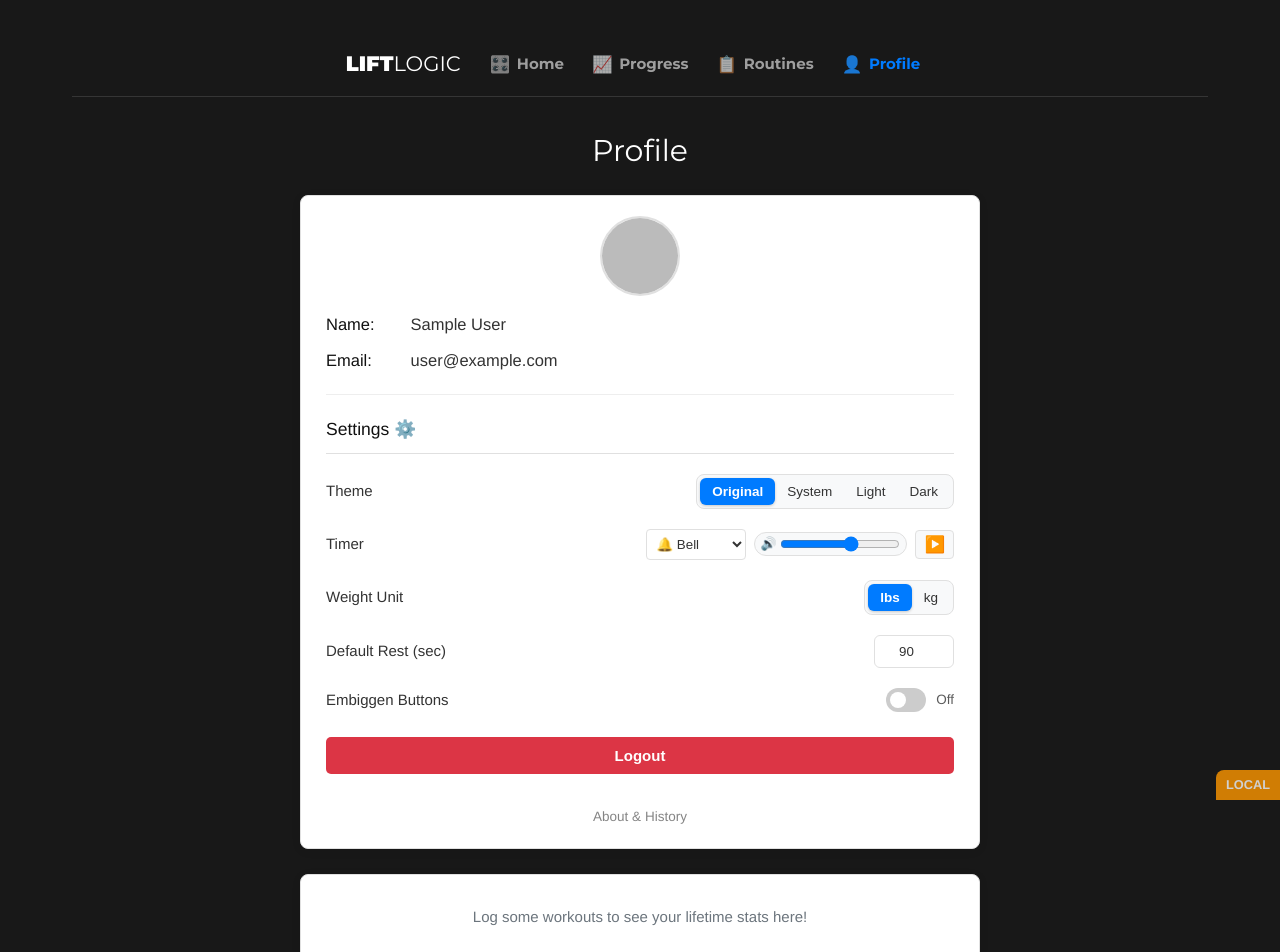
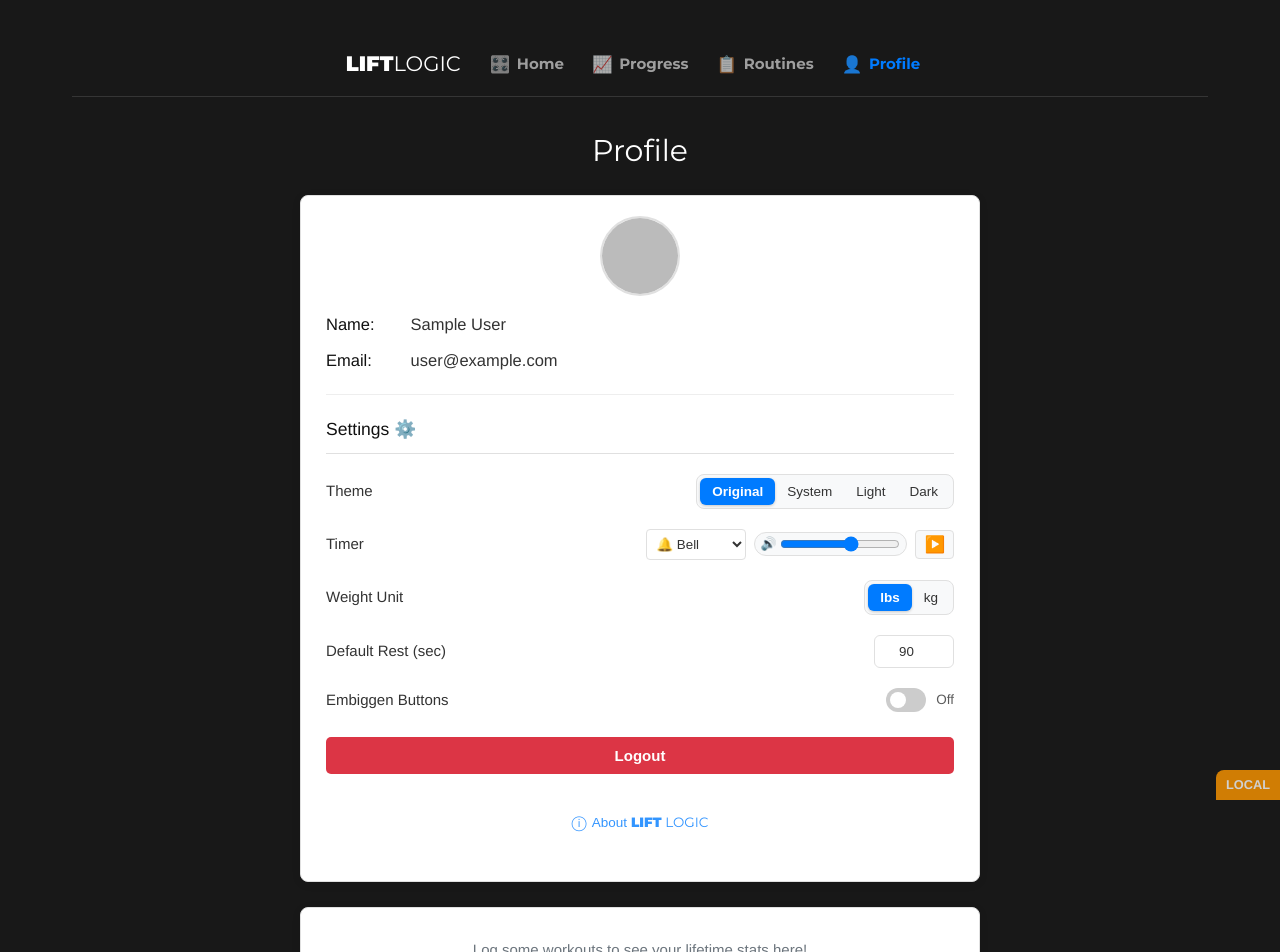
Before and after one commit to beuhjonny/liftassist-app, a Vue app: page /profile in a window 1280 px wide. Shown: the top 952 px of the page. Built offline with nearby package versions, Linux system fonts and the light colour scheme; no server answers; the database is empty; sample sign-in values are in the browser's storage.

Commit message:
refactor: standardize changelog dates and terminology

```diff
--- /dev/null
+++ b/src/components/AboutModal.vue
@@ -0,0 +1,131 @@
+<template>
+  <div class="about-modal-container">
+    <button @click="openModal" class="button-about">
+      <span class="info-icon" aria-hidden="true">ⓘ</span> About <span style="font-family: 'Montserrat', sans-serif; margin-left:4px;"><span class="brand-lift">LIFT</span> <span class="brand-logic">LOGIC</span></span>
+    </button>
+
+    <div v-if="isOpen" class="manifesto-modal-overlay" @click.self="closeModal">
+      <div class="manifesto-modal-content card">
+        <button @click="closeModal" class="modal-close-button" aria-label="Close manifesto">&times;</button>
+        <div style="text-align: center; margin-bottom: 20px;">
+             <h1 class="welcome-title" style="font-size: 2.2em; margin-top: 0; margin-bottom: 5px; display: flex; justify-content: center; align-items: center;">
+               <span class="brand-lift">LIFT</span> <span class="brand-logic">LOGIC</span>
+             </h1>
+             <p class="welcome-subtitle" style="margin-bottom: 15px;">Get Stronger Progressively.</p>
+        </div>
+        <ManifestoComponent />
+      </div>
+    </div>
+  </div>
+</template>
+
+<script setup lang="ts">
+import { ref } from 'vue';
+import ManifestoComponent from './ManifestoComponent.vue';
+
+const isOpen = ref(false);
+
+const openModal = () => {
+  isOpen.value = true;
+};
+
+const closeModal = () => {
+  isOpen.value = false;
+};
+</script>
+
+<style scoped>
+.about-modal-container {
+    text-align: center;
+    margin-top: 30px;
+    margin-bottom: 20px;
+}
+
+.button-about {
+  background: none;
+  border: none;
+  color: #007bff;
+  cursor: pointer;
+  font-size: 0.9em;
+  display: inline-flex;
+  align-items: center;
+  justify-content: center;
+  padding: 10px;
+  opacity: 0.8;
+  transition: opacity 0.2s;
+}
+
+.button-about:hover {
+  opacity: 1;
+  text-decoration: underline;
+}
+
+.info-icon {
+  margin-right: 5px;
+  font-size: 1.1em;
+}
+
+.brand-lift {
+  font-weight: 900;
+}
+.brand-logic {
+  font-weight: 400;
+}
+
+/* Modal Styles - Duplicated/Adapted from Home.vue */
+.manifesto-modal-overlay {
+  position: fixed;
+  top: 0;
+  left: 0;
+  right: 0;
+  bottom: 0;
+  background-color: rgba(0, 0, 0, 0.85);
+  display: flex;
+  justify-content: center;
+  align-items: center;
+  z-index: 2000;
+  padding: 20px;
+  backdrop-filter: blur(5px);
+}
+
+.manifesto-modal-content {
+  background-color: var(--color-card-bg); /* Use theme color */
+  padding: 30px;
+  border-radius: 12px;
+  max-width: 600px;
+  width: 100%;
+  max-height: 90vh;
+  overflow-y: auto;
+  position: relative;
+  box-shadow: 0 4px 30px rgba(0, 0, 0, 0.5);
+  border: 1px solid var(--color-card-border);
+  color: var(--color-card-text);
+}
+
+.modal-close-button {
+  position: absolute;
+  top: 15px;
+  right: 15px;
+  background: none;
+  border: none;
+  font-size: 30px;
+  color: var(--color-card-text);
+  cursor: pointer;
+  line-height: 1;
+  padding: 0;
+  opacity: 0.5;
+  transition: opacity 0.2s;
+}
+
+.modal-close-button:hover {
+  opacity: 1;
+}
+
+.welcome-title {
+    color: var(--color-card-heading);
+}
+.welcome-subtitle {
+    color: var(--color-card-text);
+    opacity: 0.8;
+}
+</style>
--- a/src/views/Home.vue
+++ b/src/views/Home.vue
@@ -171,26 +171,13 @@
       </div>
     </div>
 
-      <div class="about-section-logged-in">
-        <button @click="toggleManifestoModal" class="button-about">
-          <span class="info-icon" aria-hidden="true">ⓘ</span> About <span style="font-family: 'Montserrat', sans-serif; margin-left:4px;"><span class="brand-lift">LIFT</span> <span class="brand-logic">LOGIC</span></span>
-        </button>
-      </div>
+    <!-- About / Manifesto Modal Button (Reusable) -->
+    <div v-if="user" class="about-section-wrapper">
+        <AboutModal />
+    </div>
+
     <div v-if="user && !activeProgram.id && isProgramLoading" class="loading-message">
         <p>Loading your program details...</p>
-    </div>
-
-    <div v-if="user && showManifestoModal" class="manifesto-modal-overlay" @click.self="closeManifestoModal">
-      <div class="manifesto-modal-content card">
-        <button @click="closeManifestoModal" class="modal-close-button" aria-label="Close manifesto">&times;</button>
-        <div style="text-align: center; margin-bottom: 20px;">
-             <h1 class="welcome-title" style="font-size: 2.2em; margin-top: 0; margin-bottom: 5px; display: flex; justify-content: center; align-items: center;">
-               <span class="brand-lift">LIFT</span> <span class="brand-logic">LOGIC</span>
-             </h1>
-             <p class="welcome-subtitle" style="margin-bottom: 15px;">Get Stronger Progressively.</p>
-        </div>
-        <ManifestoComponent />
-      </div>
     </div>
   </div>
 </template>
@@ -200,8 +187,9 @@ import { ref } from 'vue';
 import useAuth from '../composables/useAuth';
 import useTrainingProgram from '../composables/useTrainingProgram';
 import { useRouter } from 'vue-router';
-import ManifestoComponent from '@/components/ManifestoComponent.vue';
+import ManifestoComponent from '@/components/ManifestoComponent.vue'; // Can remove this if only used in AboutModal now, but wait, check if used in unauth view
 import SkeletonLoader from '@/components/SkeletonLoader.vue';
+import AboutModal from '@/components/AboutModal.vue';
 import type { WorkoutDay, EnhancedWorkoutDay } from '@/types';
 
 const { user } = useAuth();
@@ -265,9 +253,6 @@ const startWorkout = (day: WorkoutDay | EnhancedWorkoutDay) => {
   }
   router.push({ name: 'WorkoutActive', params: { programId: activeProgram.id, dayId: day.id } });
 };
-
-const toggleManifestoModal = () => { showManifestoModal.value = !showManifestoModal.value; };
-const closeManifestoModal = () => { showManifestoModal.value = false; };
 
 </script>
 
--- a/src/views/Profile.vue
+++ b/src/views/Profile.vue
@@ -90,11 +90,7 @@
 
         <button @click="handleLogout" class="logout-button">Logout</button>
 
-        <div style="text-align: center; margin-top: 30px;">
-           <router-link to="/version-history" class="about-link" style="color: var(--color-card-text); opacity: 0.6; font-size: 0.9em; text-decoration: none;">
-             About & History
-           </router-link>
-        </div>
+        <AboutModal />
 
       </div>
 
@@ -155,6 +151,7 @@ import useAuth from '../composables/useAuth'; // Adjust path if needed
 import useSettings, { type ThemeOption, type TimerSoundOption, type WeightUnitOption } from '../composables/useSettings';
 import { playTone } from '../utils/audio';
 import { toDisplay, displayUnit } from '../utils/weight';
+import AboutModal from '@/components/AboutModal.vue';
 
 import type { LoggedWorkout, PerformedExerciseInLog, LoggedSetData } from '@/types';
 
--- a/src/views/VersionHistory.vue
+++ b/src/views/VersionHistory.vue
@@ -84,9 +84,33 @@
                 </div>
 
                 <div class="log-entry">
+                    <span class="log-date">Jan 22, 2026</span>
+                    <h4>"To Failure" Mode</h4>
+                    <p>Major update for intensity tracking. You can now mark sets as "To Failure" instead of a specific rep target. Includes "Get Ready" screen updates and rep capture logic even for completed sets.</p>
+                </div>
+
+                <div class="log-entry">
                     <span class="log-date">Jan 20, 2026</span>
                     <h4>Super Support for Supersets</h4>
-                    <p>A massive update affecting every part of the app. You can now link exercises (Master/Slave), share timers, and visualize connections in the timeline.</p>
+                    <p>A massive update affecting every part of the app. You can now link exercises (Linked Exercises), share timers, and visualize connections in the timeline.</p>
+                </div>
+
+                <div class="log-entry">
+                     <span class="log-date">Jan 19, 2026</span>
+                    <h4>Toast Notifications</h4>
+                    <p>Replacing standard browser alerts with non-intrusive toast messages.</p>
+                </div>
+
+                <div class="log-entry">
+                     <span class="log-date">Jan 18, 2026</span>
+                    <h4>Embiggened Buttons</h4>
+                    <p>Added collection settings for larger, easier-to-hit buttons during heavy sets.</p>
+                </div>
+
+                <div class="log-entry">
+                    <span class="log-date">Jan 17, 2026</span>
+                    <h4>Skeleton Loading & Component Split</h4>
+                    <p>Added smooth skeleton screens to the dashboard and broke the massive "Active Workout" view into modular components for better performance.</p>
                 </div>
 
                 <div class="log-entry">
@@ -102,13 +126,19 @@
                         <li><strong>Performance:</strong> Faster loading, robust database, and offline PWA support.</li>
                     </ul>
                 </div>
+
+                 <div class="log-entry">
+                     <span class="log-date">Jan 15, 2026</span>
+                    <h4>Offline Mode (PWA)</h4>
+                    <p>The app now works without an internet connection, syncing data when you go back online.</p>
+                </div>
             </div>
         </div>
       </div>
     </div>
 
     <div class="back-action">
-        <router-link to="/profile" class="button-secondary">Back to Profile</router-link>
+        <button @click="$router.back()" class="button-secondary">Close</button>
     </div>
 
   </div>
```
